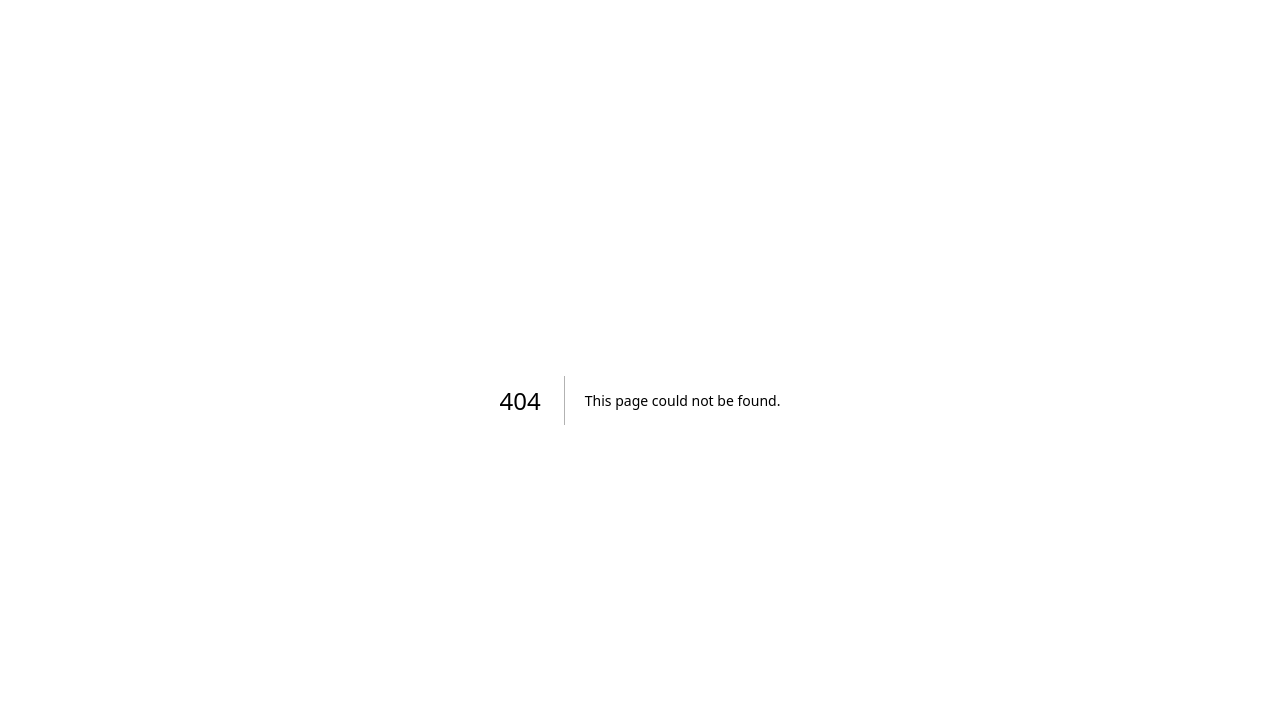
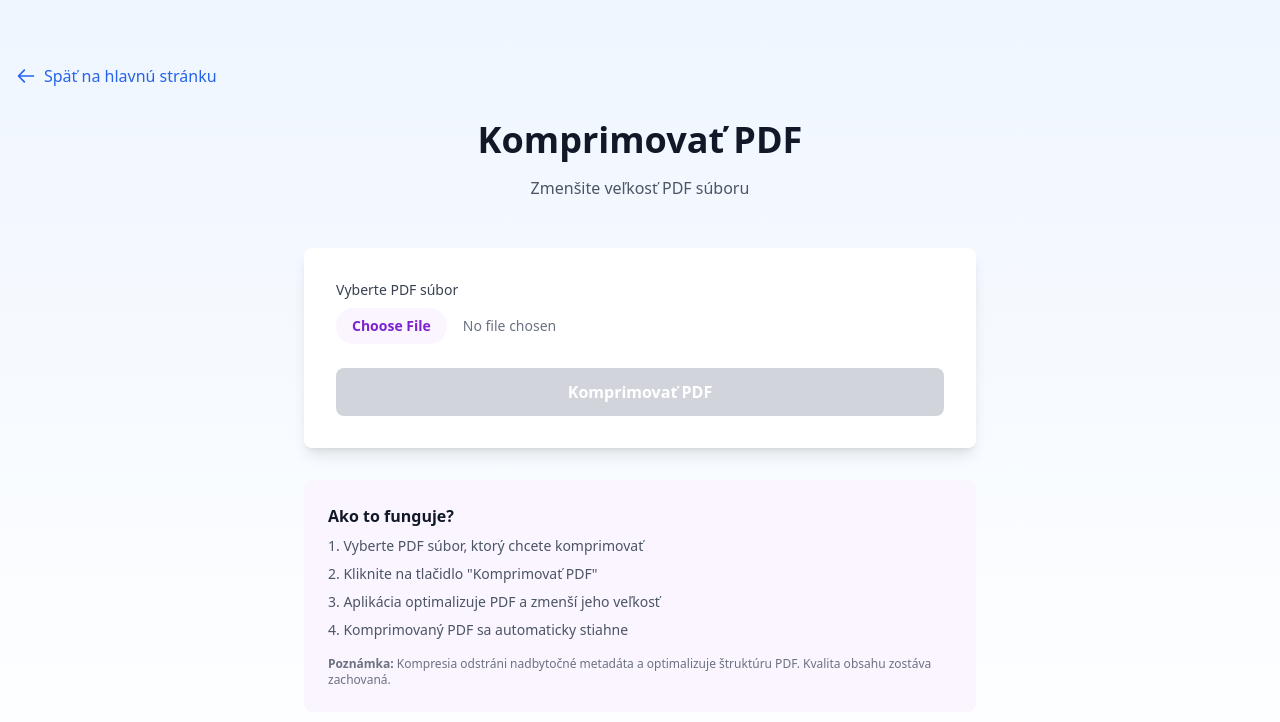
Before and after one commit to fabianmarian8/pdf-tools-web, a Next.js app: page /compress in a window 1280 px wide. Before the commit this address had no page. Shown: the top 722 px of the page. Built offline with nearby package versions, Linux system fonts and the light colour scheme.

Commit message:
feat: Add PDF Compress functionality - optimize and reduce PDF file size

```diff
--- /dev/null
+++ b/app/compress/page.tsx
@@ -0,0 +1,153 @@
+'use client';
+
+import { useState } from 'react';
+import { PDFDocument } from 'pdf-lib';
+import Link from 'next/link';
+
+export default function CompressPage() {
+  const [file, setFile] = useState<File | null>(null);
+  const [isProcessing, setIsProcessing] = useState(false);
+  const [originalSize, setOriginalSize] = useState<number>(0);
+  const [compressedSize, setCompressedSize] = useState<number>(0);
+
+  const formatFileSize = (bytes: number): string => {
+    if (bytes === 0) return '0 Bytes';
+    const k = 1024;
+    const sizes = ['Bytes', 'KB', 'MB', 'GB'];
+    const i = Math.floor(Math.log(bytes) / Math.log(k));
+    return Math.round((bytes / Math.pow(k, i)) * 100) / 100 + ' ' + sizes[i];
+  };
+
+  const handleFileChange = (e: React.ChangeEvent<HTMLInputElement>) => {
+    if (e.target.files && e.target.files[0]) {
+      const selectedFile = e.target.files[0];
+      setFile(selectedFile);
+      setOriginalSize(selectedFile.size);
+      setCompressedSize(0);
+    }
+  };
+
+  const compressPDF = async () => {
+    if (!file) {
+      alert('Prosím nahrajte PDF súbor');
+      return;
+    }
+
+    setIsProcessing(true);
+
+    try {
+      const arrayBuffer = await file.arrayBuffer();
+      const pdf = await PDFDocument.load(arrayBuffer);
+
+      // Základná kompresia - odstránenie metadát a optimalizácia
+      const pdfBytes = await pdf.save({
+        useObjectStreams: false,
+        addDefaultPage: false,
+        objectsPerTick: 50,
+      });
+
+      const byteArray = Uint8Array.from(pdfBytes);
+      setCompressedSize(byteArray.length);
+
+      const blob = new Blob([byteArray], { type: 'application/pdf' });
+      const url = URL.createObjectURL(blob);
+
+      const link = document.createElement('a');
+      link.href = url;
+      link.download = 'komprimovane-pdf.pdf';
+      link.click();
+
+      URL.revokeObjectURL(url);
+    } catch (error) {
+      console.error('Chyba pri kompresii PDF:', error);
+      alert('Chyba pri kompresii PDF súboru');
+    } finally {
+      setIsProcessing(false);
+    }
+  };
+
+  const getSavingsPercentage = (): number => {
+    if (originalSize === 0 || compressedSize === 0) return 0;
+    return Math.round(((originalSize - compressedSize) / originalSize) * 100);
+  };
+
+  return (
+    <main className="min-h-screen bg-gradient-to-b from-blue-50 to-white">
+      <div className="container mx-auto px-4 py-16">
+        <div className="mb-8">
+          <Link href="/" className="text-blue-600 hover:text-blue-800 flex items-center gap-2">
+            <svg className="w-5 h-5" fill="none" stroke="currentColor" viewBox="0 0 24 24">
+              <path strokeLinecap="round" strokeLinejoin="round" strokeWidth={2} d="M10 19l-7-7m0 0l7-7m-7 7h18" />
+            </svg>
+            Späť na hlavnú stránku
+          </Link>
+        </div>
+
+        <div className="text-center mb-12">
+          <h1 className="text-4xl font-bold text-gray-900 mb-4">Komprimovať PDF</h1>
+          <p className="text-gray-600">Zmenšite veľkosť PDF súboru</p>
+        </div>
+
+        <div className="max-w-2xl mx-auto">
+          <div className="bg-white rounded-lg shadow-lg p-8">
+            <div className="mb-6">
+              <label className="block text-sm font-medium text-gray-700 mb-2">
+                Vyberte PDF súbor
+              </label>
+              <input
+                type="file"
+                accept=".pdf"
+                onChange={handleFileChange}
+                className="block w-full text-sm text-gray-500 file:mr-4 file:py-2 file:px-4 file:rounded-full file:border-0 file:text-sm file:font-semibold file:bg-purple-50 file:text-purple-700 hover:file:bg-purple-100 cursor-pointer"
+              />
+            </div>
+
+            {file && (
+              <div className="mb-6">
+                <div className="bg-purple-50 border border-purple-200 rounded-lg p-4">
+                  <p className="text-sm text-gray-700">
+                    <span className="font-semibold">{file.name}</span>
+                  </p>
+                  <p className="text-xs text-gray-600 mt-1">
+                    Pôvodná veľkosť: {formatFileSize(originalSize)}
+                  </p>
+                  {compressedSize > 0 && (
+                    <>
+                      <p className="text-xs text-gray-600">
+                        Komprimovaná veľkosť: {formatFileSize(compressedSize)}
+                      </p>
+                      <p className="text-xs text-green-600 font-semibold mt-1">
+                        Úspora: {getSavingsPercentage()}%
+                      </p>
+                    </>
+                  )}
+                </div>
+              </div>
+            )}
+
+            <button
+              onClick={compressPDF}
+              disabled={!file || isProcessing}
+              className="w-full bg-purple-600 text-white py-3 px-6 rounded-lg font-semibold hover:bg-purple-700 disabled:bg-gray-300 disabled:cursor-not-allowed transition-colors"
+            >
+              {isProcessing ? 'Kompresujem PDF...' : 'Komprimovať PDF'}
+            </button>
+          </div>
+
+          <div className="mt-8 bg-purple-50 rounded-lg p-6">
+            <h3 className="font-semibold text-gray-900 mb-2">Ako to funguje?</h3>
+            <ol className="space-y-2 text-sm text-gray-600">
+              <li>1. Vyberte PDF súbor, ktorý chcete komprimovať</li>
+              <li>2. Kliknite na tlačidlo "Komprimovať PDF"</li>
+              <li>3. Aplikácia optimalizuje PDF a zmenší jeho veľkosť</li>
+              <li>4. Komprimovaný PDF sa automaticky stiahne</li>
+            </ol>
+            <div className="mt-4 text-xs text-gray-500">
+              <p><strong>Poznámka:</strong> Kompresia odstráni nadbytočné metadáta a optimalizuje štruktúru PDF. Kvalita obsahu zostáva zachovaná.</p>
+            </div>
+          </div>
+        </div>
+      </div>
+    </main>
+  );
+}
--- a/app/page.tsx
+++ b/app/page.tsx
@@ -41,16 +41,15 @@ export default function Home() {
           </Link>
 
           {/* Compress PDF */}
-          <Link href="/#" className="block">
-            <div className="bg-white rounded-lg shadow-lg p-6 hover:shadow-xl transition-shadow cursor-pointer opacity-60">
+          <Link href="/compress" className="block">
+            <div className="bg-white rounded-lg shadow-lg p-6 hover:shadow-xl transition-shadow cursor-pointer">
               <div className="w-12 h-12 bg-purple-100 rounded-lg flex items-center justify-center mb-4">
                 <svg className="w-6 h-6 text-purple-600" fill="none" stroke="currentColor" viewBox="0 0 24 24">
                   <path strokeLinecap="round" strokeLinejoin="round" strokeWidth={2} d="M4 16v1a3 3 0 003 3h10a3 3 0 003-3v-1m-4-4l-4 4m0 0l-4-4m4 4V4" />
                 </svg>
               </div>
               <h3 className="text-xl font-semibold mb-2">Komprimovať PDF</h3>
-              <p className="text-gray-600">Znížte veľkosť PDF súboru bez straty kvality</p>
-              <span className="text-xs text-gray-400 mt-2 block">Čoskoro</span>
+              <p className="text-gray-600">Znížte veľkosť PDF súboru</p>
             </div>
           </Link>
 
```
